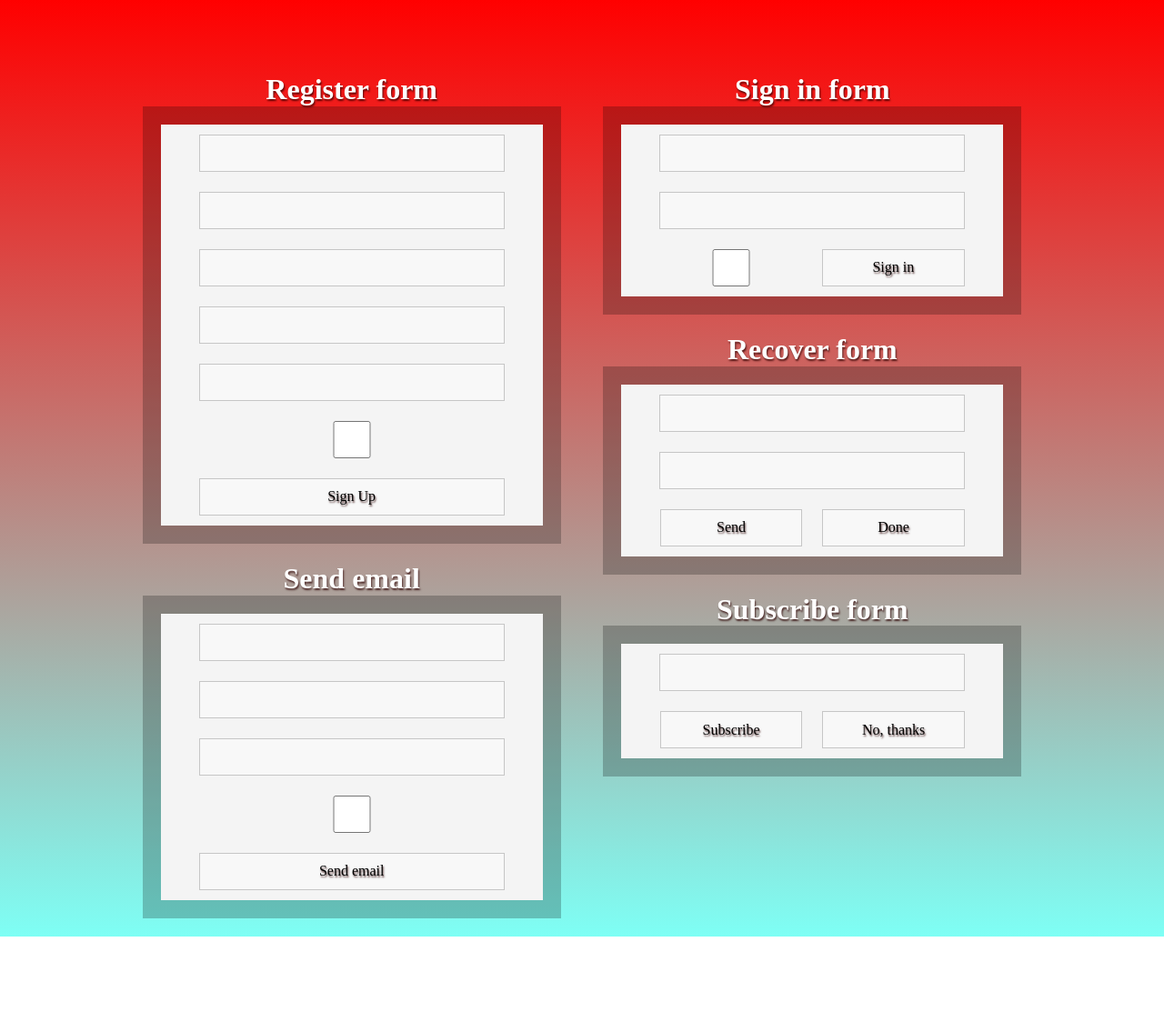
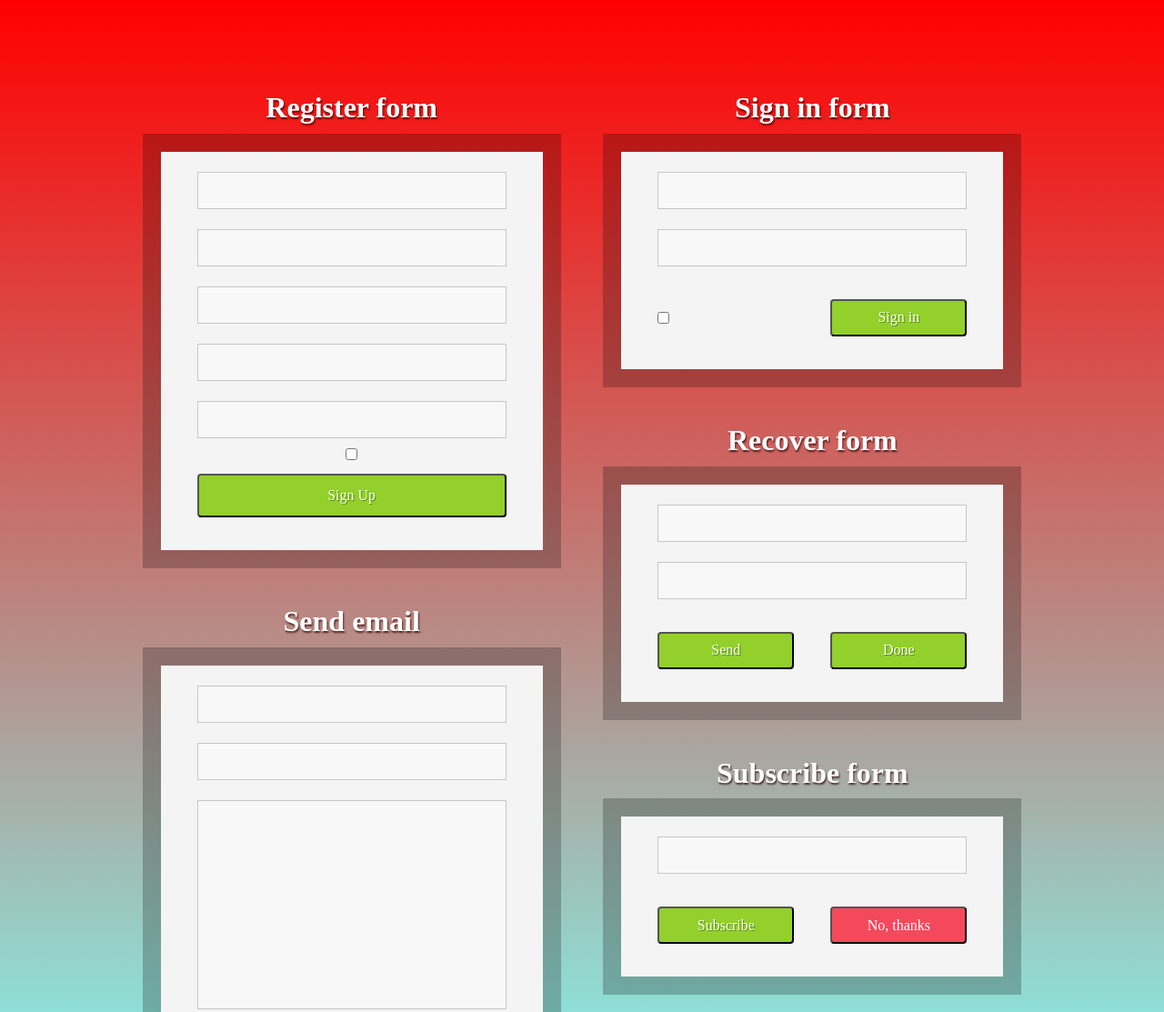
Before and after one commit to swirek-marcin/forms-wwc1, a website: page index.html in a window 1280 px wide. Shown: the top 1113 px of the page at 91% size. Before the commit the page ends 1030 px from the top, so only its background shows below. Drawn offline with nearby package versions, Linux system fonts and the light colour scheme; a web font is replaced by a local one.

Commit message:
Add specific classes on inputs

```diff
--- a/index.html
+++ b/index.html
@@ -27,48 +27,48 @@
       <div class="big-forms">
         <h2 class="register-form-header">Register form</h2>
         <form action="" class="register-form">
-          <input type="text" name="imie" id="register-name">
-          <input type="password" name="pass" id="register-pass">
-          <input type="password" name="pass" id="pass">
-          <input type="email" name="email" id="register-email">
-          <input type="text" name="location" id="register-location">
-          <input type="checkbox" name="checkbox" id="register-checkbox">
-          <input type="button" value="Sign Up">
+          <input type="text" class="input-text" name="imie" id="register-name">
+          <input type="password" class="input-text" name="pass" id="register-pass">
+          <input type="password" class="input-text" name="pass" id="pass">
+          <input type="email" class="input-text" name="email" id="register-email">
+          <input type="text" class="input-text" name="location" id="register-location">
+          <input type="checkbox" class="input-checkbox checkbox-big" name="checkbox" id="register-checkbox">
+          <input class="ok-btn input-btn-big" type="button" value="Sign Up">
         </form>
         <h2 class="email-form-header">Send email</h2>
         <form action="" class="mail-form">
-          <input type="text" name="name" id="mail-name">
-          <input type="email" name="email" id="mail-email">
-          <input type="text" name="message" id="mail-msg">
-          <input type="checkbox" name="checkbox" id="email-checkbox">
-          <input type="button" value="Send email">
+          <input type="text" class="input-text" name="name" id="mail-name">
+          <input type="email" class="input-text" name="email" id="mail-email">
+          <input type="text" class="input-text msg-input" name="message" id="mail-msg">
+          <input type="checkbox" class="input-checkbox checkbox-big" name="checkbox" id="email-checkbox">
+          <input class="ok-btn input-btn-big" type="button" value="Send email">
         </form>
       </div>
       <div class="small-forms">
         <h2 class="sign-form-header">Sign in form</h2>
         <form action="" class="sign-form">
-          <input type="text" name="username" id="sign-username">
-          <input type="password" name="pass-sign" id="pass-sign">
+          <input type="text" class="input-text" name="username" id="sign-username">
+          <input type="password" class="input-text" name="pass-sign" id="pass-sign">
           <div class="btn-sign-container">
-            <input type="checkbox" name="sign-checkbox" id="sign-checkbox">
-            <input type="button" value="Sign in">
+            <input type="checkbox" class="input-checkbox" name="sign-checkbox" id="sign-checkbox">
+            <input class="ok-btn input-btn-small" type="button" value="Sign in">
           </div>
         </form>
         <h2 class="recover-form-header">Recover form</h2>
         <form action="" class="recover-form">
-          <input type="text" name="name" id="recover-name">
-          <input type="tel" name="phone-recover" id="phone-recover">
+          <input type="text" class="input-text" name="name" id="recover-name">
+          <input type="tel" class="input-text" name="phone-recover" id="phone-recover">
           <div class="btn-recover-container">
-            <input type="button" value="Send">
-            <input type="button" value="Done">
+            <input class="ok-btn input-btn-small" type="button" value="Send">
+            <input class="ok-btn input-btn-small" type="button" value="Done">
           </div>
         </form>
         <h2 class="subscribe-form-header">Subscribe form</h2>
         <form action="" class="subscribe-form">
-          <input type="email" name="sub-email" id="sub-email">
+          <input type="email" class="input-text" name="sub-email" id="sub-email">
           <div class="btn-sub-container">
-            <input type="button" value="Subscribe">
-            <input type="button" value="No, thanks">
+            <input class="ok-btn input-btn-small" type="button" value="Subscribe">
+            <input class="nok-btn input-btn-small" type="button" value="No, thanks">
           </div>
         </form>
       </div>
--- a/sass/global/_global.scss
+++ b/sass/global/_global.scss
@@ -20,17 +20,58 @@ h2 {
   color: $white;
   text-shadow: 1px 2px 2px rgba(43, 1, 0, 0.75);
   text-align: center;
-  padding: 40px 0 20px 0;
+  padding: 60px 0 30px 0;
 }
 
-input {
+form {
+  display: flex;
+  flex-direction: column;
+  align-items: center;
+  padding: 11px;
+  // width: 90%;
+  width: 420px;
+  background-color: $form-bcg;
+  box-shadow: 0 0 0 20px rgba(black, .23);
+}
+
+.input-text {
   margin: 11px;
   width: 340px;
-  width: 80%;
+  // width: 95%;
   height: 41px;
   background-color: $input-bcg;
-  text-shadow: 1px 2px 2px rgba(43, 1, 0, 0.75);
   border: 1px solid #c6c6c6;
+}
+
+.msg-input {
+  height: 230px;
+}
+
+.input-btn-big {
+  margin: 15px 0 25px 0;
+  width: 340px;
+  height: 48px;
+  border-radius: 4px;
+}
+
+.input-btn-small {
+  // margin: 25px 0;
+  width: 150px;
+  height: 41px;
+  border-radius: 4px;
+}
+
+.ok-btn {
+  background-color: $ok-btn-color;
+  color: $white;
+  text-shadow: 1px 1px 0 #51850e;
+  cursor: pointer;
+}
+
+.nok-btn {
+  background-color: $nok-btn-color;
+  color: $white;
+  cursor: pointer;
 }
 
 .container {
@@ -52,23 +93,12 @@ input {
 //   height: 870px;
 // }
 
-.register-form,
-.mail-form,
-.sign-form,
-.recover-form,
-.subscribe-form {
-  display: flex;
-  flex-direction: column;
-  align-items: center;
-  // width: 90%;
-  width: 420px;
-  background-color: $form-bcg;
-  box-shadow: 0 0 0 20px rgba(black, .23);
-}
 
 .btn-sign-container,
 .btn-recover-container,
 .btn-sub-container {
   display: flex;
-  width: 85%;
+  justify-content: space-between;
+  width: 340px;
+  margin: 25px 0;
 }
```
Also changed, not shown: css/main.css, 1 other file.
